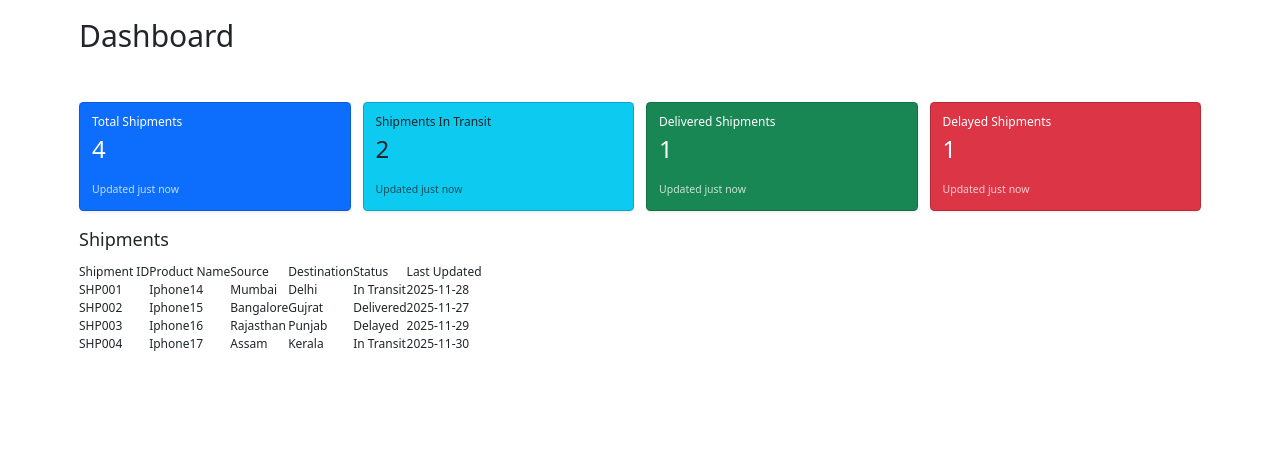
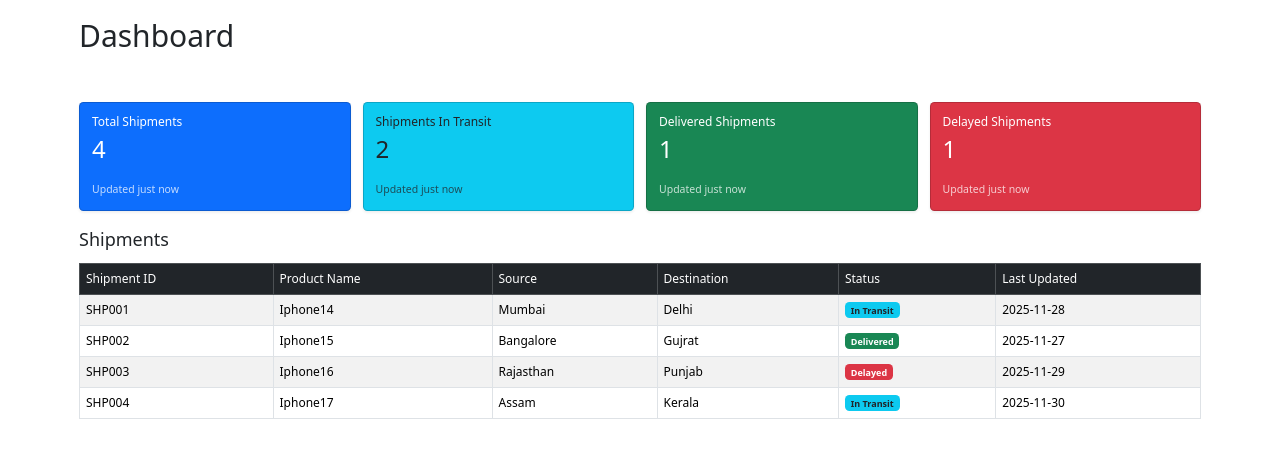
Before and after one commit to ManishaGit-hub/shipment, a React (Vite) app: page /dashboard in a window 1280 px wide. Shown: the top 458 px of the page. Built offline with nearby package versions, Linux system fonts and the light colour scheme.

Commit message:
added bootstrap to table

```diff
--- a/src/Dashboard.jsx
+++ b/src/Dashboard.jsx
@@ -20,9 +20,9 @@ const Dashboard = () => {
         <OverviewCards shipments={shipments}/>
       <div className="container mt-4">
         <h4 className="mb-3">Shipments</h4>
-          <div>
-            <table>
-              <thead>
+          <div className="table-responsive">
+            <table className="table table-striped table-bordered">
+              <thead className="table-dark">
                 <tr>
                   <th>Shipment ID</th>
                   <th>Product Name</th>
@@ -41,7 +41,8 @@ const Dashboard = () => {
                       <td>{s.source}</td>
                       <td>{s.destination}</td>
                       <td>
-                        <span>{s.status}</span>
+                        <span className={s.status === 'Delivered'?'badge bg-success':s.status === 'In Transit'?'badge bg-info text-dark':'badge bg-danger'}>
+                          {s.status}</span>
                       </td>
                       <td>{s.lastUpdated}</td>
                     </tr>
```
